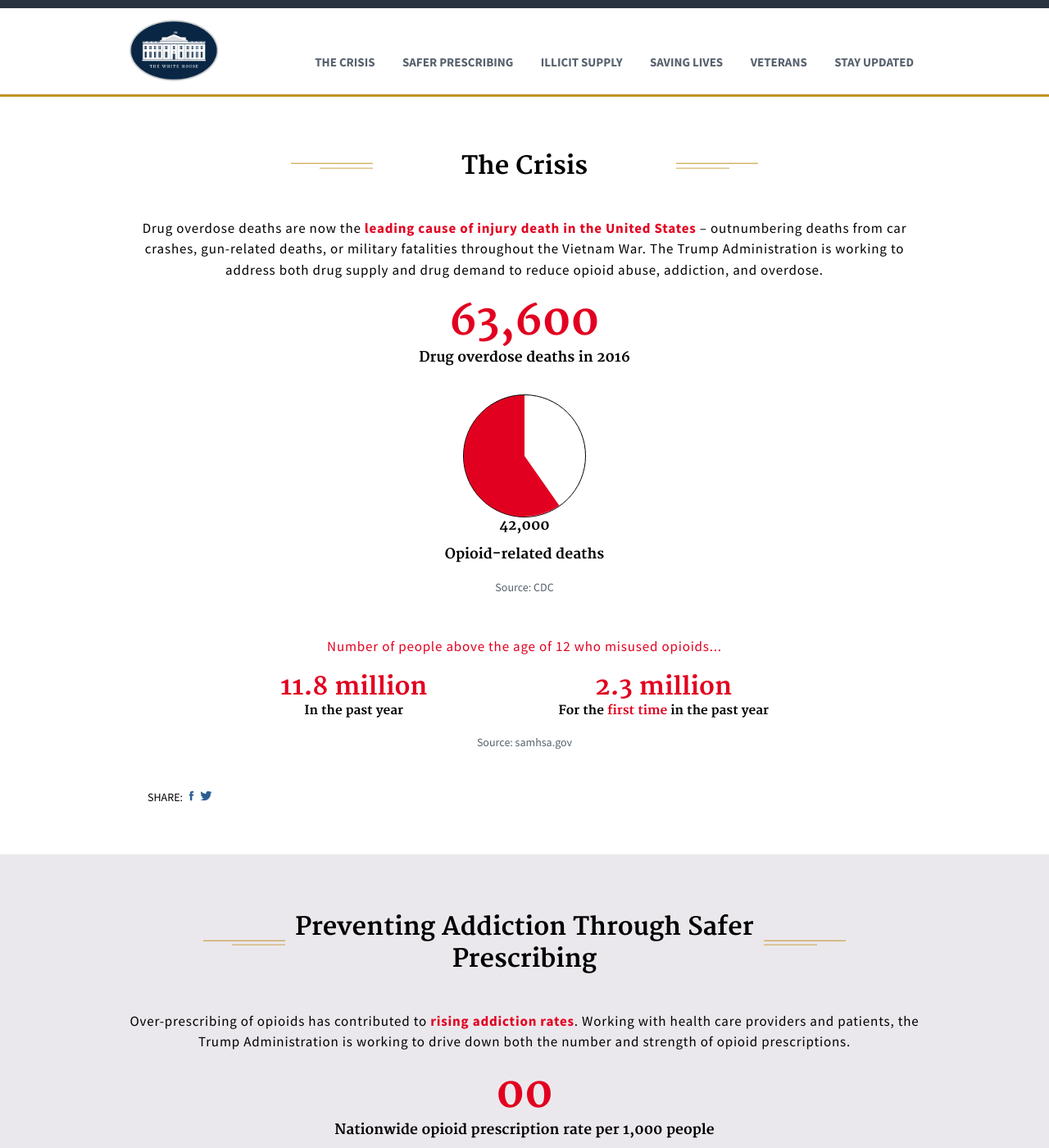
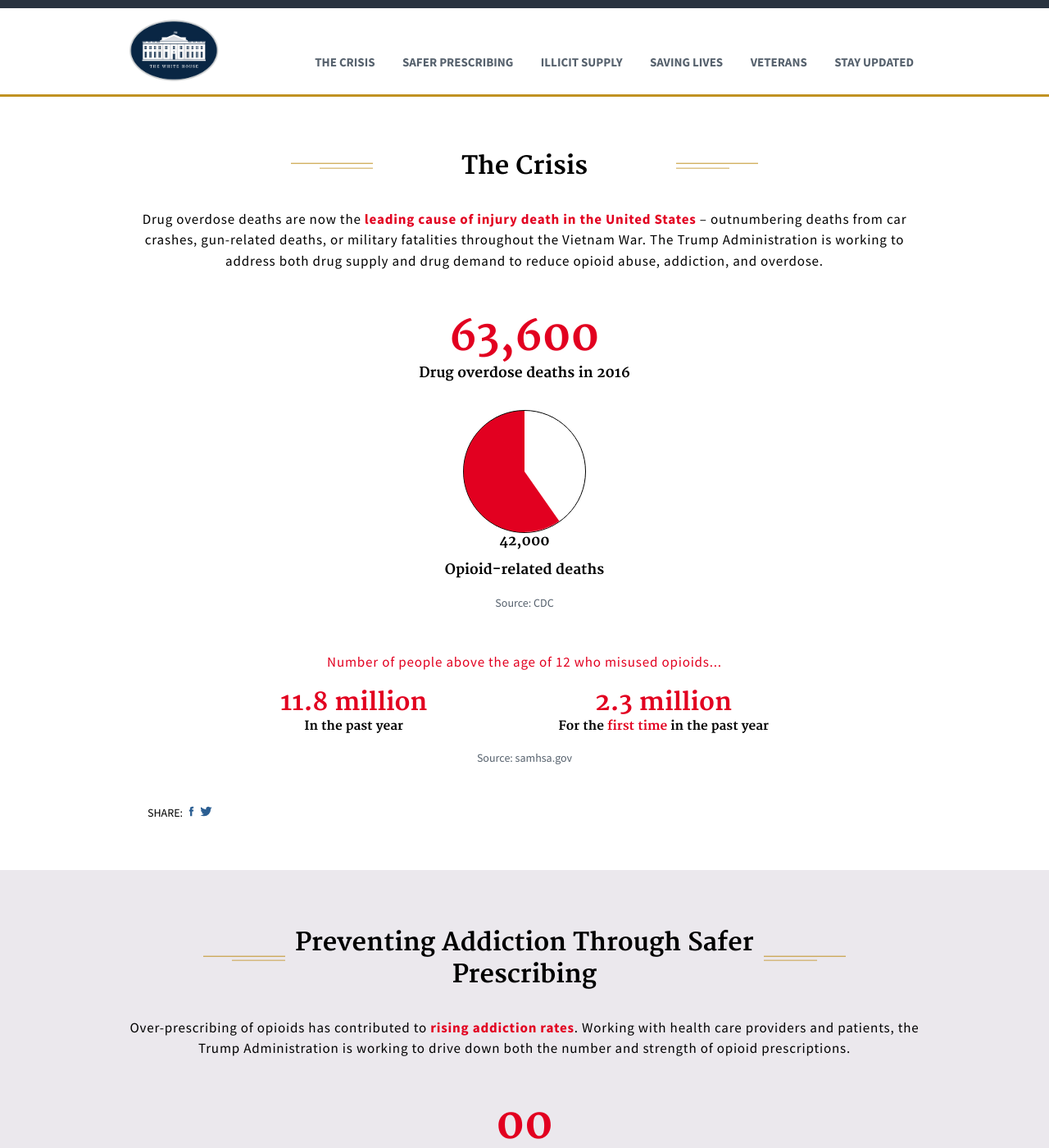
Before and after one commit to GSA/opioids.gov, a Jekyll site: the page built from index.md, in a window 1280 px wide and 1400 px high, scrolled down 522 px. Shown: the whole window at 82% size. Built offline with Jekyll 4.4.1, drawn with Linux system fonts in a browser that asks for light colours; nearby versions of some CDN libraries.

Commit message:
Update _base_styling.scss

```diff
--- a/_sass/_base_styling.scss
+++ b/_sass/_base_styling.scss
@@ -108,24 +108,31 @@ p > span {
         font-family: $font-serif;
         font-weight: $font-bold;
         text-align: center;
+        padding-top: 3rem;
+
         .site-section-data-lead-metric {
             font-size: $title-font-size;
             color: $color-red;
         }
+
         .site-section-data-metric {
             display: inline-block;
             margin: 0 8rem;
             font-weight: $font-bold;
             font-size: $h2-font-size;
             color: $color-red;
+
             .site-section-data-caption {
                 font-size: $h5-font-size;
                 color: $color-black;
+
                 span {
                     color: $color-red;
                 }
             }
+
         }
+
         .site-pie-chart1{
             width: 150px;
             height: 150px;
@@ -425,7 +432,7 @@ p > span {
     display: flex;
     align-items: center;
     justify-content: space-evenly;
-    margin: 28px auto;
+    margin: 0 auto;
     max-width: 80%;
     width: 100%;
     &:after {
```
